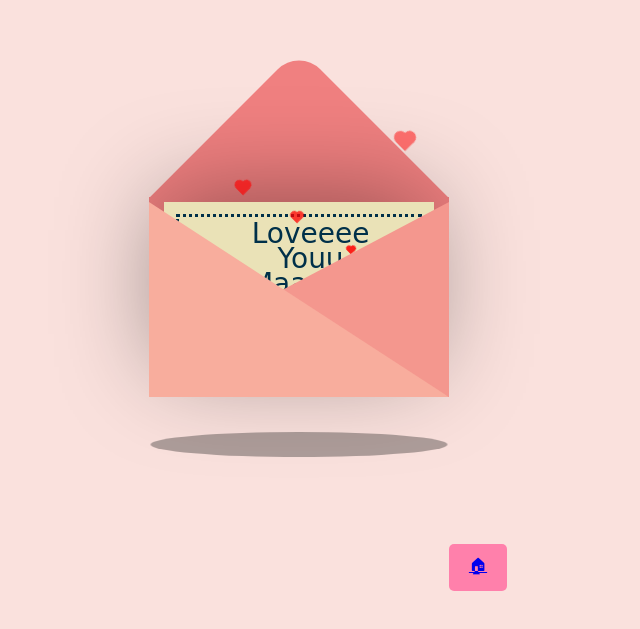
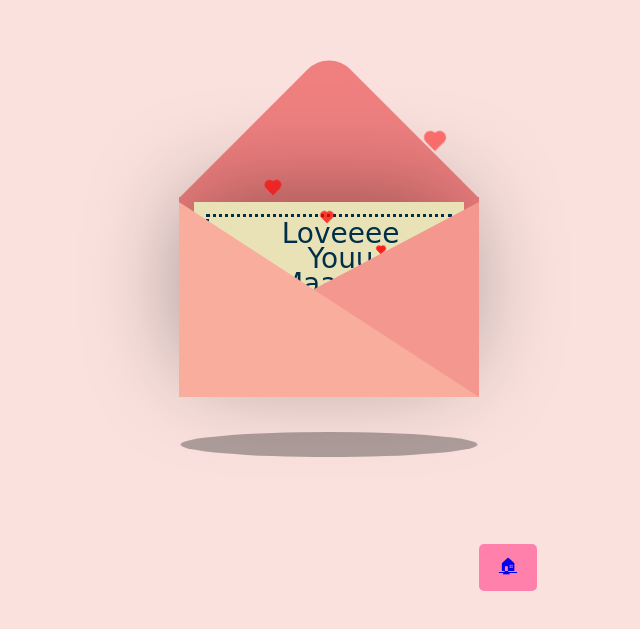
Before and after one commit to Aashvik-jaiswal/card, a plain HTML site: page index.html in a window 1280 px wide. Shown: the part 141-770 px from the top of the page, without its empty margins (312-952 px from the left). Drawn offline with nearby package versions, Linux system fonts and the light colour scheme.

Commit message:
first commit

```diff
--- a/index.html
+++ b/index.html
@@ -8,7 +8,7 @@
     <link rel="stylesheet" href="style.css">
 </head>
 <body>
-   <div class="container">
+   <div class="container" style="margin-left:60px;">
 <div class="valentines">
   <div class="envelope"></div>
   <div class="front"></div>
```
